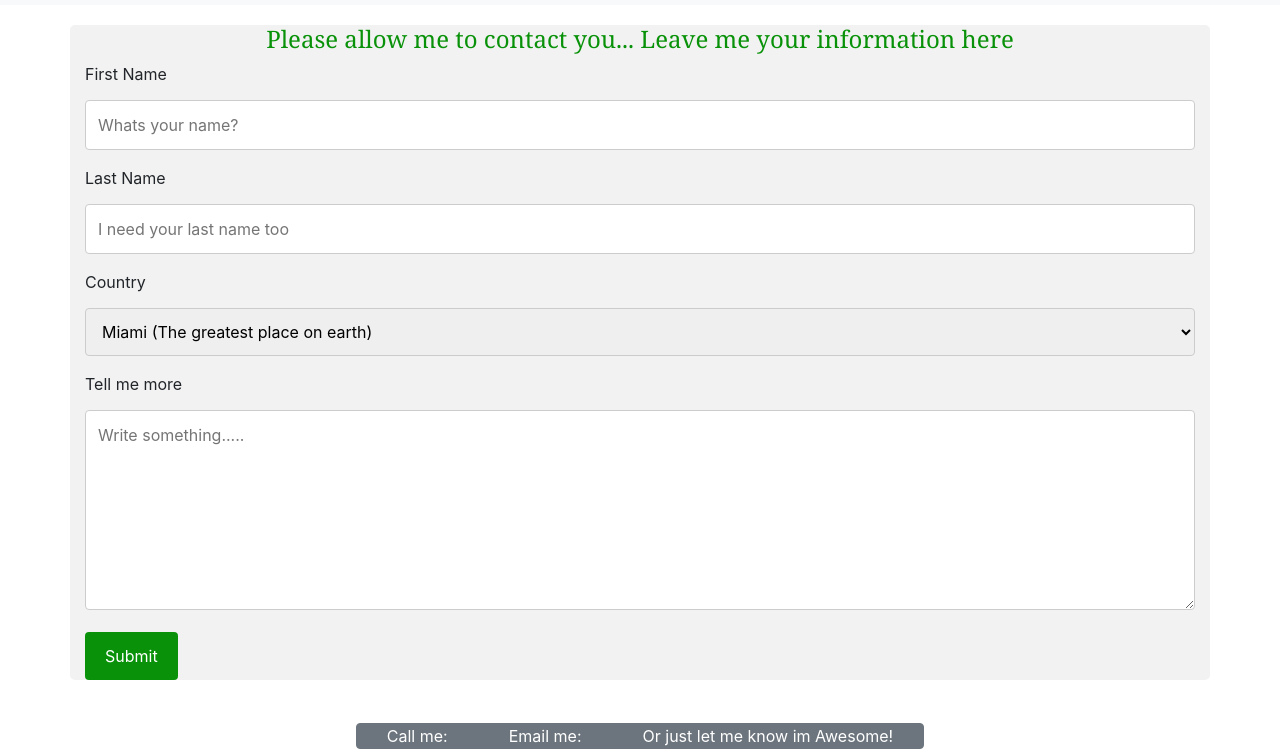
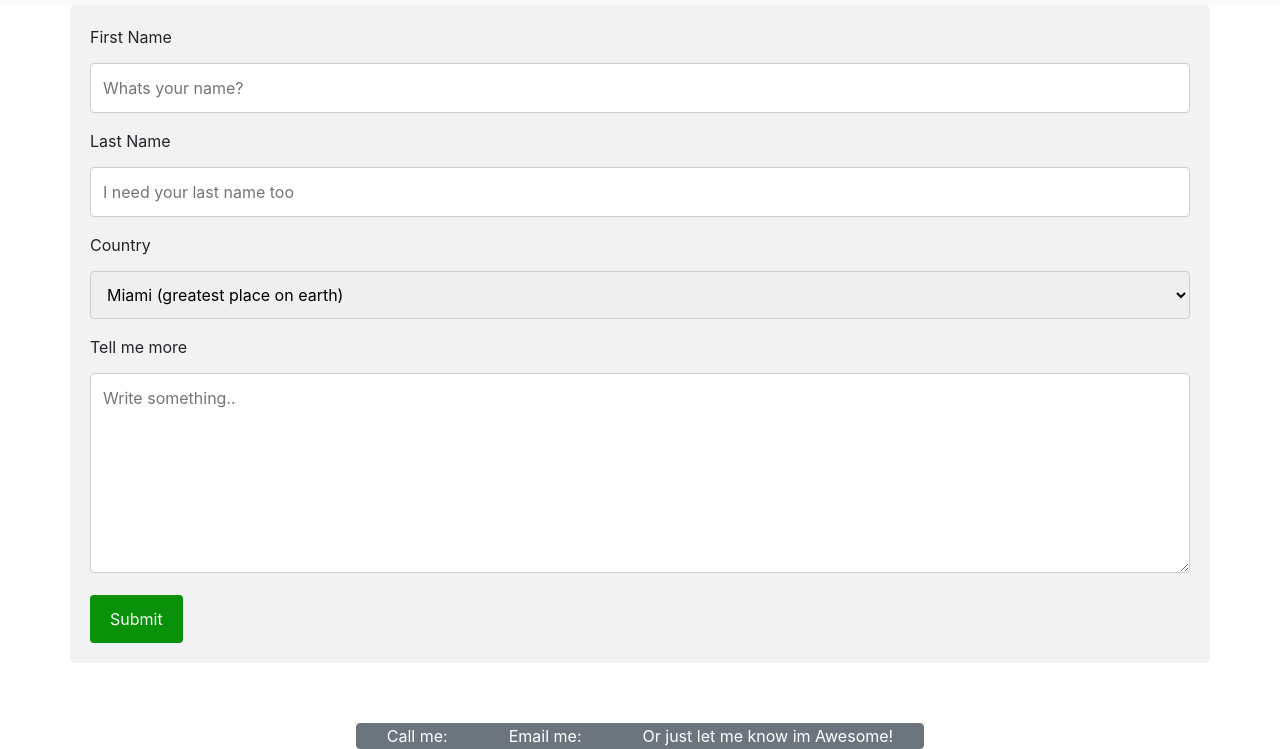
Before and after one commit to miamarine84/BioPage, a plain HTML site: page contacts.html in a window 1280 px wide. Shown: the part 51-800 px from the top of the page. Drawn offline with nearby package versions, Linux system fonts and the light colour scheme.

Commit message:
added my first project!

```diff
--- a/contacts.html
+++ b/contacts.html
@@ -9,7 +9,7 @@
     <link rel="stylesheet" href="https://stackpath.bootstrapcdn.com/bootstrap/4.5.0/css/bootstrap.min.css" integrity="sha384-9aIt2nRpC12Uk9gS9baDl411NQApFmC26EwAOH8WgZl5MYYxFfc+NcPb1dKGj7Sk" crossorigin="anonymous">
     <link rel="stylesheet" href="./css/contacts.css">
 
-    <title>Marcos Patrocinio | Contacts</title>
+    <title>Hello, world!</title>
   </head>
   <body>
     <nav class="navbar navbar-expand-lg navbar-light bg-light">
@@ -37,7 +37,6 @@
         <!-- End of Navbar-->
         <!-- Contact info start-->
         <div class="container">
-          <h4 id="allow">Please allow me to contact you... Leave me your information here</h4>
           <form action="/action_page.php">
             <label for="fname">First Name</label>
             <input type="text" id="fname" name="firstname" placeholder="Whats your name?">
@@ -47,11 +46,11 @@
 
             <label for="country">Country</label>
             <select id="country" name="city">
-              <option value="miami">Miami (The greatest place on earth)</option>
+              <option value="miami">Miami (greatest place on earth)</option>
               <option value="anywhere">Anywhere else does not matter</option>
             </select>
             <label for="more">Tell me more</label>
-            <textarea id="subject" name="subject" placeholder="Write something....." style="height:200px"></textarea>
+            <textarea id="subject" name="subject" placeholder="Write something.." style="height:200px"></textarea>
             <input type="submit" value="Submit">
           </form>
         </div>
--- a/css/contacts.css
+++ b/css/contacts.css
@@ -1,10 +1,3 @@
-h4#allow{
-  color: #099209;
-  width: 100%;
-  text-align: center;
-  font-family: Georgia, serif;
-}
-
 input[type=text], select, textarea {
     width: 100%;
     padding: 12px;
@@ -32,7 +25,7 @@ input[type=text], select, textarea {
   .container {
     border-radius: 5px;
     background-color: #f2f2f2;
-    margin-top: 20px;
+    padding: 20px;
   }
 
   .footer{
```
Also changed, not shown: projects.html (+4 -4 lines), FrontHtmlOfTheProject.jpg (added), 1 other file.
